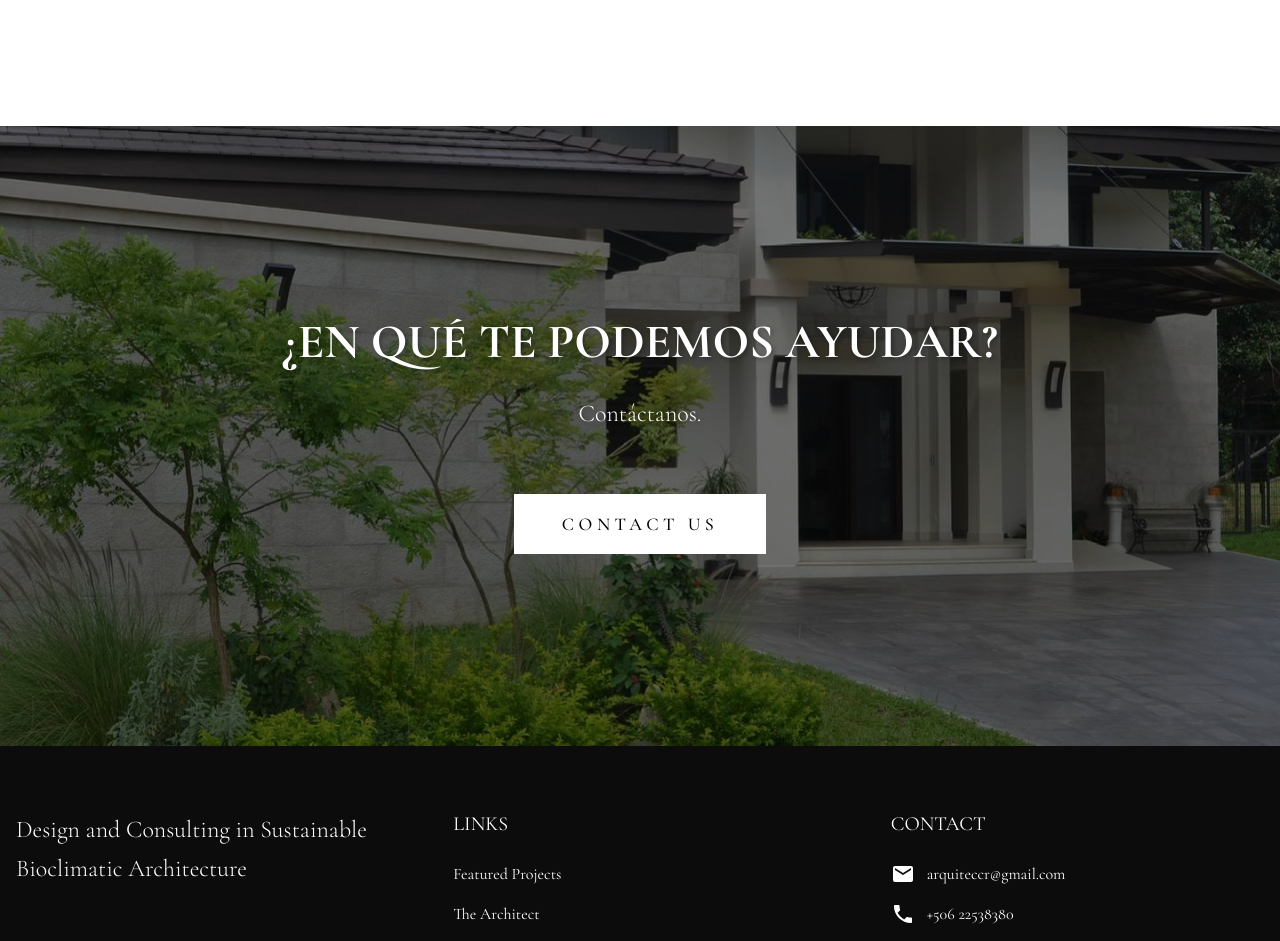
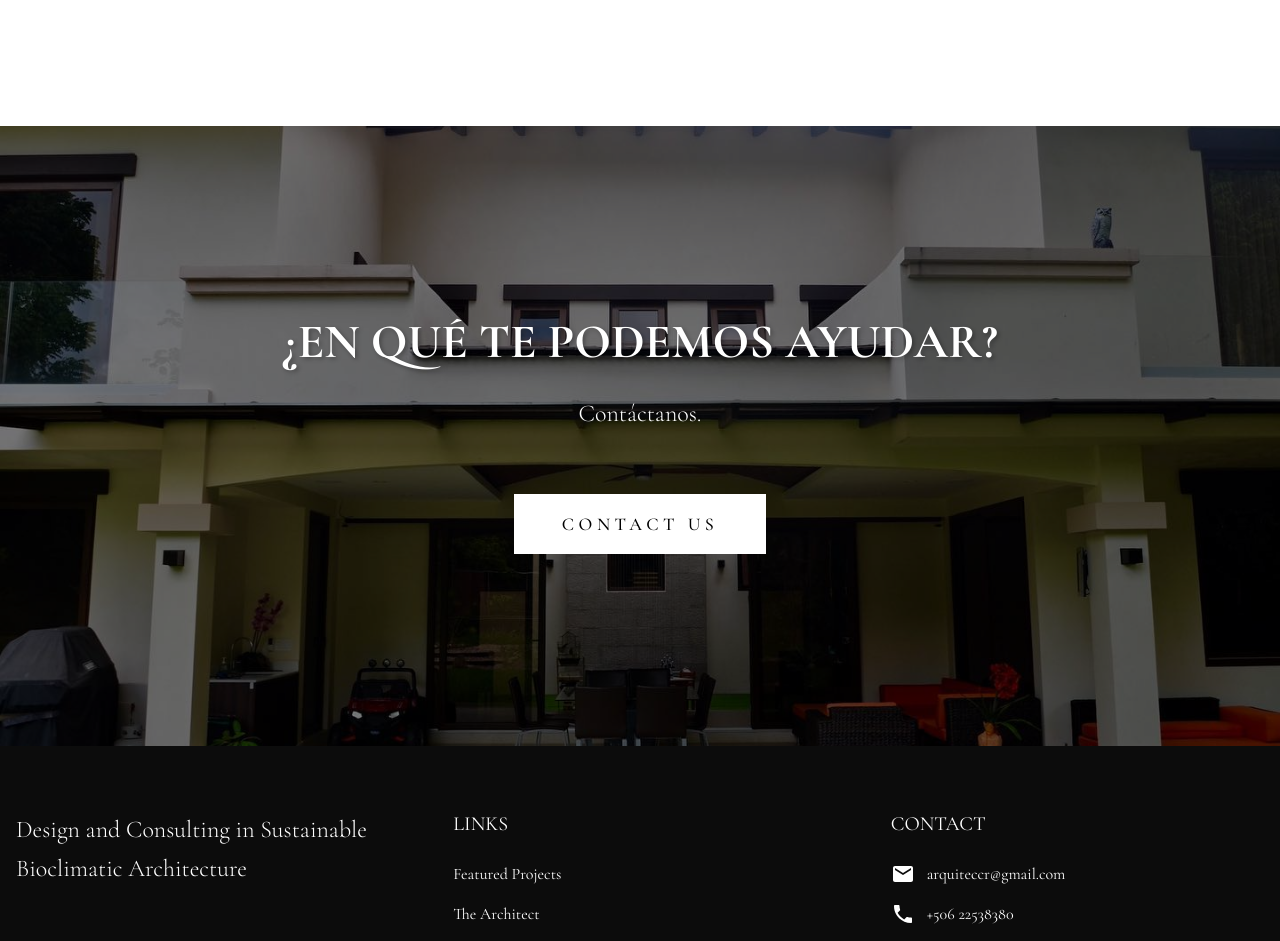
Before and after one commit to botflowlab/AndresCastroWebsite, a React (Vite) app: page /arquitecto in a window 1280 px wide. Shown: the part 5940-6881 px from the top of the page. Built offline with nearby package versions, Linux system fonts and the light colour scheme; no server answers; a web font is replaced by a local one.

Commit message:
Updated ParallaxContact.jsx

```diff
--- a/src/components/sections/ParallaxContact.jsx
+++ b/src/components/sections/ParallaxContact.jsx
@@ -7,7 +7,7 @@ function ParallaxContact() {
       <div
         className="absolute inset-0 bg-fixed bg-center bg-cover bg-no-repeat backdrop-blur-sm"
         style={{
-          backgroundImage: 'url(/images/theArchitect/acCta.jpg)',
+          backgroundImage: 'url(/images/theArchitect/acCta2.jpg)',
           backgroundAttachment: 'fixed'
         }}
       >
```
